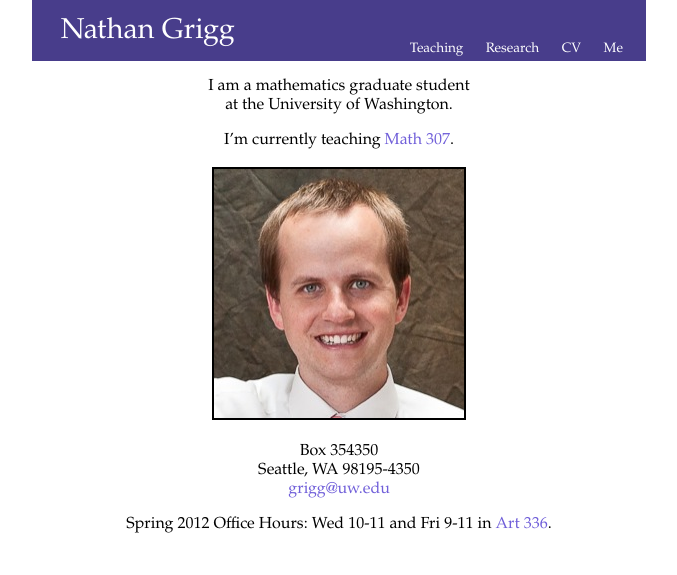
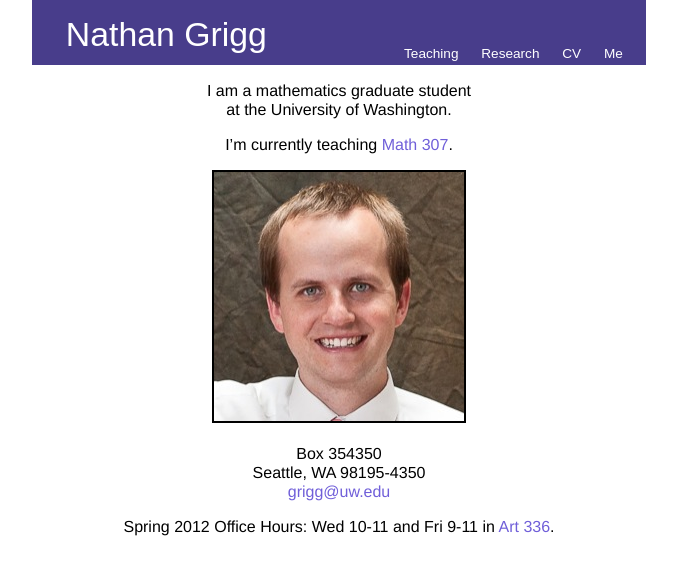
Before and after one commit to nathangrigg/website, a Jekyll site: the page built from index.md, in a window 1280 px wide. Shown: the top 575 px of the page, without its empty margins (301-978 px from the left). Built offline with Jekyll 4.4.1, drawn with Linux system fonts in a browser that asks for light colours.

Commit message:
Typekit fonts

```diff
--- a/_layouts/default.html
+++ b/_layouts/default.html
@@ -29,6 +29,9 @@
     <link rel="shortcut icon" href="{{ site.url }}/files/img/infinity.png" />
     <link rel="apple-touch-icon" href="{{ site.url }}/files/img/iphone-icon.png" />
 
+    <script type="text/javascript" src="https://use.typekit.com/dus4faw.js"></script>
+	<script type="text/javascript">try{Typekit.load();}catch(e){}</script>
+
 
 	{% if page.htmltitle %}
 	<title>{{ page.htmltitle }}</title>
--- a/files/css/style.css
+++ b/files/css/style.css
@@ -1,6 +1,6 @@
 /* SITE WIDE BASIC SETTINGS */
 body {
-	font-family: Palatino, "Palatino Linotype", "Palatino LT STD", "Book Antiqua", Georgia, serif;
+	font-family: "minion-pro", Helvetica;
 	width: 550px;
 	margin-left: auto;
 	margin-right: auto;
@@ -28,13 +28,15 @@ ul ul {
 	padding-left: 1.5em;
 }
 
+h1, h2, h3, h4, h5, h6, nav	{
+	font-family: "ff-dagny-web-pro", Arial, sans-serif;
+}
+
 h1 {
-	font-weight: normal;
 	font-size: 1.5em;
 }
 
 h2 {
-	font-weight: normal;
 	font-size: 1.2em;
 }
 
```
